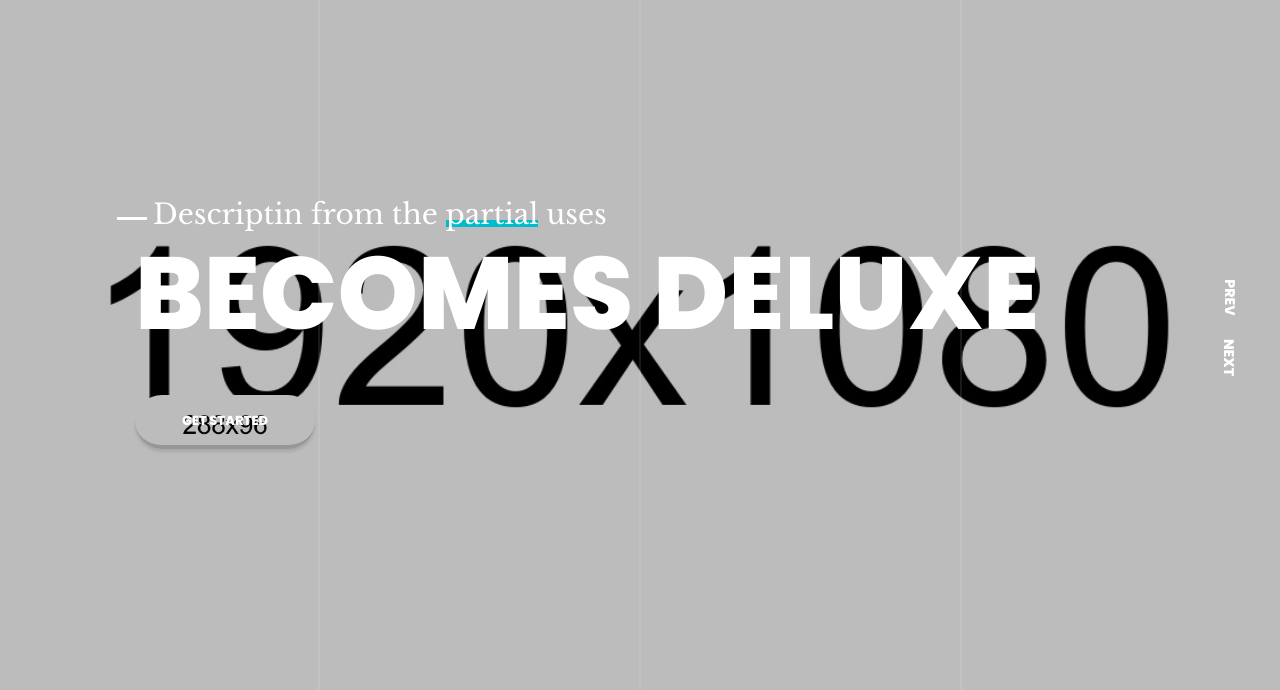
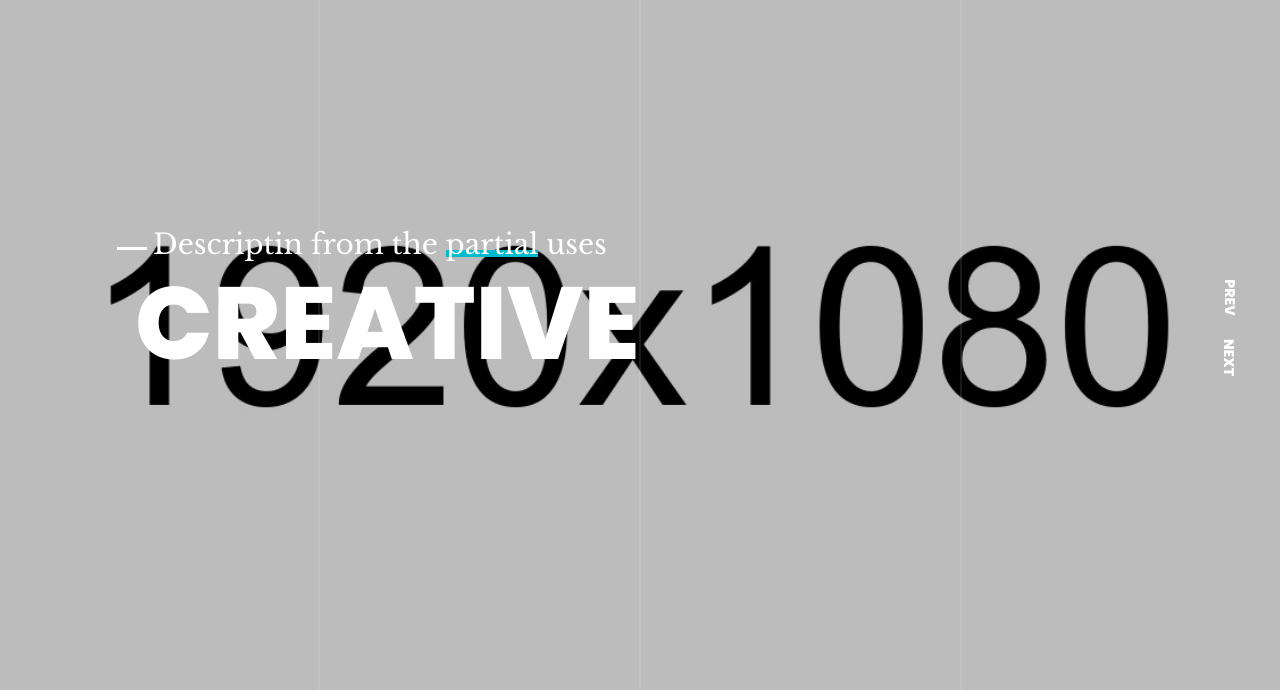
Before and after one commit to redroostertech/KeshiCompany, a PHP site: page /index.html in a window 1280 px wide. Shown: the part 287-977 px from the top of the page. Run offline with PHP 8.4, Linux system fonts and the light colour scheme.

Commit message:
Updating.

```diff
--- a/css/style.css
+++ b/css/style.css
@@ -2468,4 +2468,8 @@
   }
 }
 
+.text-white {
+  color: white;
+}
+
 /*# sourceMappingURL=style.css.map */
--- a/index.html
+++ b/index.html
@@ -76,9 +76,7 @@
           <div class="slide-inner bg-image" data-background="images/slide01.jpg">
             <div class="container">
               <h5 data-swiper-parallax="-200">Descriptin from the <span>partial</span> uses</h5>
-              <h2 data-swiper-parallax="-300">Becomes Deluxe</h2>
-              <a href="works-single.html" data-swiper-parallax="-100" class="btn-ghost"><span data-hover="GET STARTED">GET
-                  STARTED</span></a>
+              <h2 data-swiper-parallax="-300">Creative</h2>
             </div>
             <!-- end container -->
           </div>
@@ -89,7 +87,7 @@
           <div class="slide-inner bg-image" data-background="images/slide02.jpg">
             <div class="container">
               <h5 data-swiper-parallax="-200">Benefit from the <span>partial</span> uses</h5>
-              <h2 data-swiper-parallax="-300">New Advance</h2>
+              <h2 data-swiper-parallax="-300">Collaborative</h2>
               <a href="videos/video.mp4" data-swiper-parallax="-100" class="btn-play" data-fancybox><img src="images/icon-play.svg"
                   alt="Image"></a>
             </div>
@@ -102,15 +100,23 @@
           <div class="slide-inner bg-image" data-background="images/slide03.jpg">
             <div class="container">
               <h5 data-swiper-parallax="-200">Designing from the <span>partial</span> uses</h5>
-              <h2 data-swiper-parallax="-300">Danske Rederier</h2>
-              <a href="works-single.html" data-swiper-parallax="-100" class="btn-ghost"><span data-hover="GET STARTED">GET
-                  STARTED</span></a>
+              <h2 data-swiper-parallax="-300">Strategic</h2>
             </div>
             <!-- end container -->
           </div>
           <!-- end slide-inner -->
         </div>
         <!-- end swiper-slide -->
+        <div class="swiper-slide">
+          <div class="slide-inner bg-image" data-background="images/slide03.jpg">
+            <div class="container">
+              <h5 data-swiper-parallax="-200">Designing from the <span>partial</span> uses</h5>
+              <h2 data-swiper-parallax="-300">Execution</h2>
+            </div>
+            <!-- end container -->
+          </div>
+          <!-- end slide-inner -->
+        </div>
       </div>
       <!-- end swiper-wrapper -->
       <div class="swiper-pagination"></div>
@@ -128,8 +134,7 @@
       <div class="container">
         <div class="works-title wow fadeIn">
           <h2>WHAT WE DO</h2>
-          <p>We create experiences for brands communicating the unique services provided to your customers.
-            Creativity for us something personal.</p>
+          <p>The Keshi Company is a multifaceted marketing and event curation company. We create digital and social experiences to assist you in communicating your unique services provided to your customers.</p>
         </div>
         <!-- end works-title -->
       </div>
@@ -150,7 +155,7 @@
           </figure>
         </li>
         <li class="wow fadeIn" data-wow-delay="0.2s">
-          <figure> <a href="works-single.html"><img src="images/works03.jpg" alt="Image"></a>
+          <figure> <a href="works-single.html"><img src="images/works05.jpg" alt="Image"></a>
             <figcaption> <span></span> <small>UI-UX Design & Mobile App</small>
               <h3>Web Development</h3>
             </figcaption>
@@ -164,7 +169,7 @@
           </figure>
         </li>
         <li class="wow fadeIn" data-wow-delay="0.1s">
-          <figure> <a href="works-single.html"><img src="images/works05.jpg" alt="Image"></a>
+          <figure> <a href="works-single.html"><img src="images/works03.jpg" alt="Image"></a>
             <figcaption> <span></span> <small>Mobile App & Website</small>
               <h3>Content Development</h3>
             </figcaption>
@@ -180,12 +185,11 @@
       </ul>
     </section>
     <!-- end works -->
-    <section class="side-content-block bg-image" data-background="images/side-image01.jpg">
+    <section class="side-content-block bg-image" data-background="images/side-image01.jpg" data-overlay="5">
       <div class="container">
         <div class="inner">
-          <div class="holder wow fadeIn">
-            <p>We create digital experiences for brands communicating the unique services provided to your customers.
-              Creativity for us something personal.</p>
+          <div class="holder wow fadeIn text-white">
+            <h2>Great marketing is the condiment that gives success its flavor</h2>
             <h6>- The Keshi Company</h6>
           </div>
           <!-- end holder -->
```
Also changed, not shown: images/side-image01.jpg, images/works05.jpg, images/works06.jpg.
